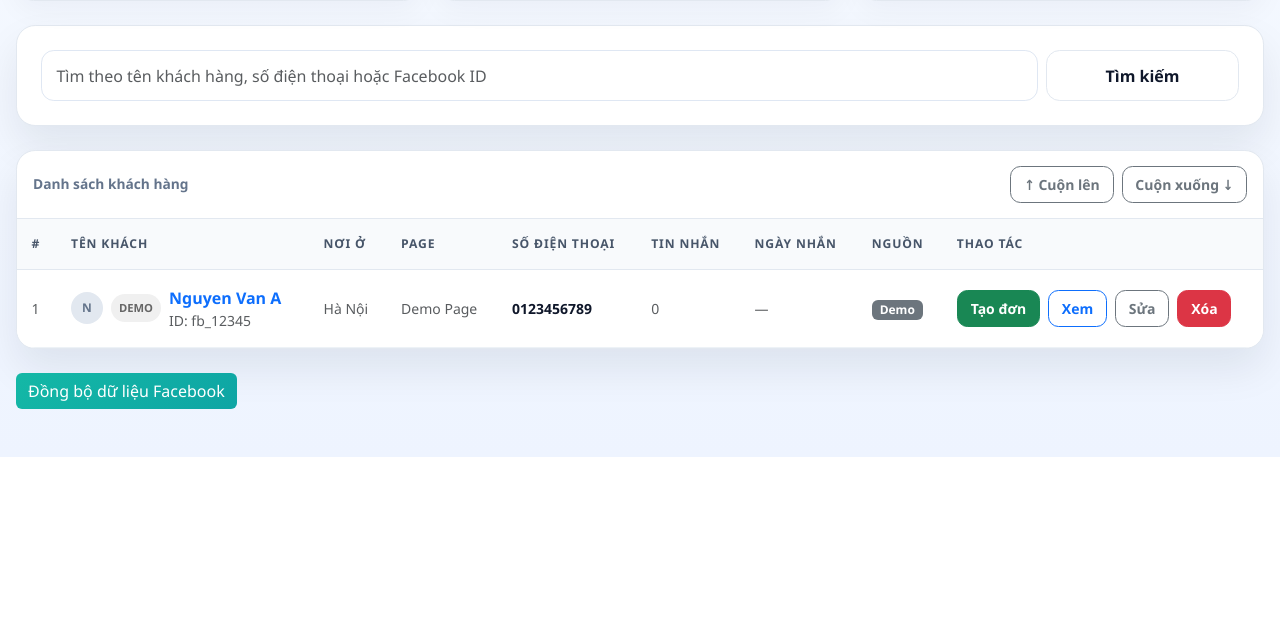
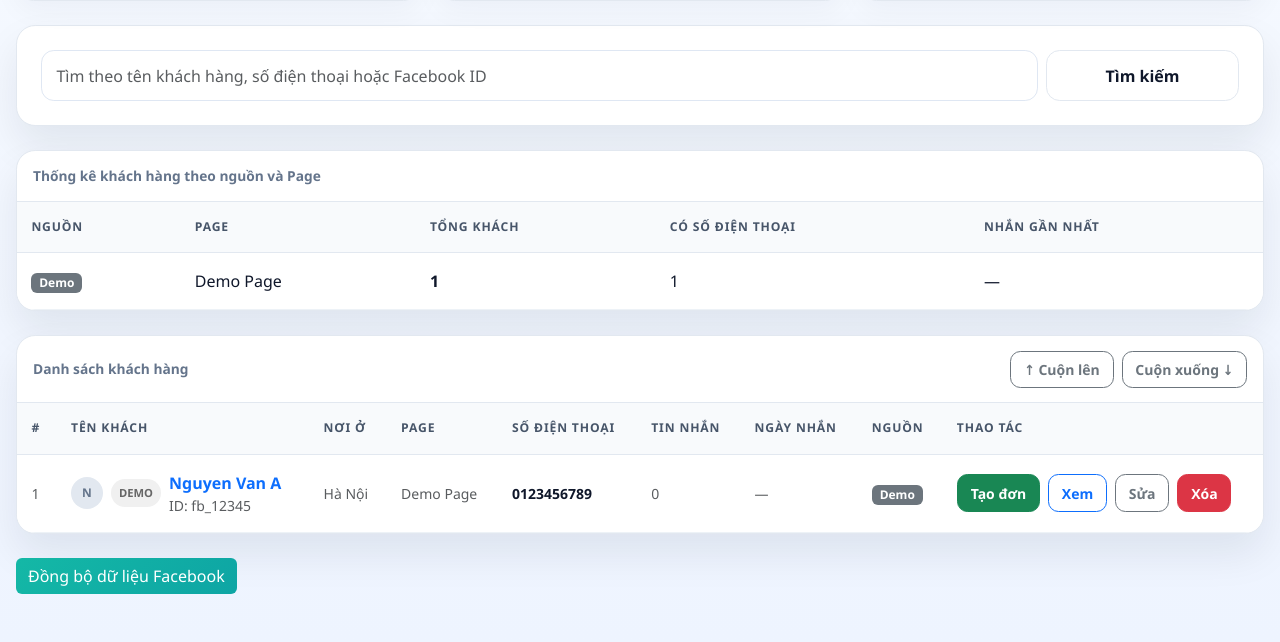
Before and after one commit to sondaihata-hash/CRMHAY, a Flask app: page /customers in a window 1280 px wide. Shown: the part 376-1018 px from the top of the page. Before the commit the page ends 833 px from the top, so only its background shows below. Run offline with Flask 3, Linux system fonts and the light colour scheme; data comes from the database, SQL or seed files in the repository.

Commit message:
feat: add customer statistics table

```diff
--- a/app.py
+++ b/app.py
@@ -1,7 +1,7 @@
 from flask import Flask, render_template, request, redirect, url_for, flash, Response
 from flask_sqlalchemy import SQLAlchemy
 from datetime import datetime
-from sqlalchemy import text, inspect
+from sqlalchemy import text, inspect, func
 try:
     from celery import Celery
 except ImportError:  # Allows local development before optional worker deps install.
@@ -812,7 +812,21 @@ def customers():
         ).all()
     else:
         items = Customer.query.order_by(Customer.created_at.desc()).all()
-    return render_template('customers.html', customers=items, q=q, sync_job_id=sync_job_id)
+    customer_stats = db.session.query(
+        Customer.source,
+        Customer.page_name,
+        func.count(Customer.id).label('total_customers'),
+        func.count(Customer.phone).label('customers_with_phone'),
+        func.max(Customer.last_message_date).label('latest_message_at'),
+    ).group_by(
+        Customer.source, Customer.page_name,
+    ).order_by(
+        func.count(Customer.id).desc(), Customer.source.asc(), Customer.page_name.asc(),
+    ).all()
+    return render_template(
+        'customers.html', customers=items, customer_stats=customer_stats,
+        q=q, sync_job_id=sync_job_id,
+    )
 
 
 @app.route('/customers/add', methods=['GET', 'POST'])
--- a/templates/customers.html
+++ b/templates/customers.html
@@ -42,6 +42,50 @@
         <button class="btn secondary-btn">Tìm kiếm</button>
       </div>
     </form>
+  </div>
+
+  <div class="panel table-card mb-4">
+    <div class="customer-list-toolbar">
+      <span>Thống kê khách hàng theo nguồn và Page</span>
+    </div>
+    <div class="table-responsive">
+      <table class="table mb-0 align-middle">
+        <thead>
+          <tr>
+            <th>Nguồn</th>
+            <th>Page</th>
+            <th>Tổng khách</th>
+            <th>Có số điện thoại</th>
+            <th>Nhắn gần nhất</th>
+          </tr>
+        </thead>
+        <tbody>
+          {% for stat in customer_stats %}
+          <tr>
+            <td>
+              {% if stat.source == 'facebook' %}
+                <span class="badge" style="background-color:#0084ff;color:white;">Facebook</span>
+              {% else %}
+                <span class="badge" style="background-color:#6c757d;color:white;">{{ stat.source | title if stat.source else 'Khác' }}</span>
+              {% endif %}
+            </td>
+            <td>{{ stat.page_name or '—' }}</td>
+            <td><strong>{{ stat.total_customers }}</strong></td>
+            <td>{{ stat.customers_with_phone }}</td>
+            <td>
+              {% if stat.latest_message_at %}
+                {{ stat.latest_message_at.strftime('%d/%m/%Y %H:%M') }}
+              {% else %}
+                —
+              {% endif %}
+            </td>
+          </tr>
+          {% else %}
+          <tr><td colspan="5" class="text-center text-muted py-4">Chưa có dữ liệu thống kê.</td></tr>
+          {% endfor %}
+        </tbody>
+      </table>
+    </div>
   </div>
 
   <div class="panel table-card">
```
